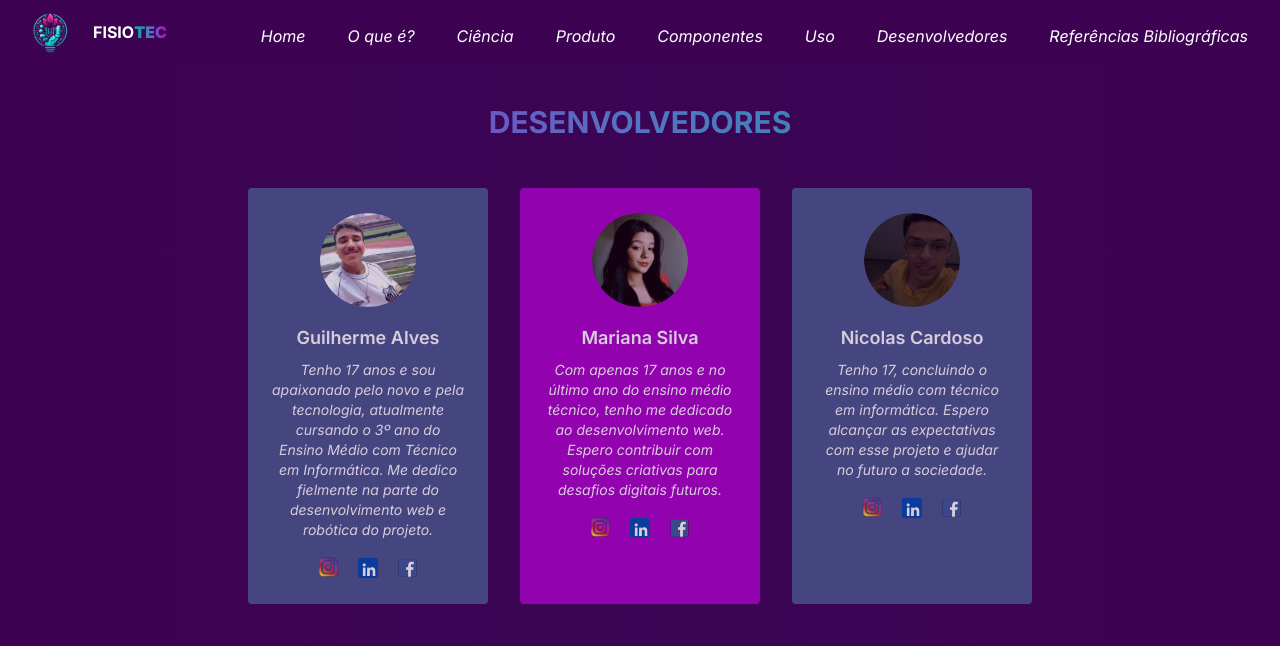
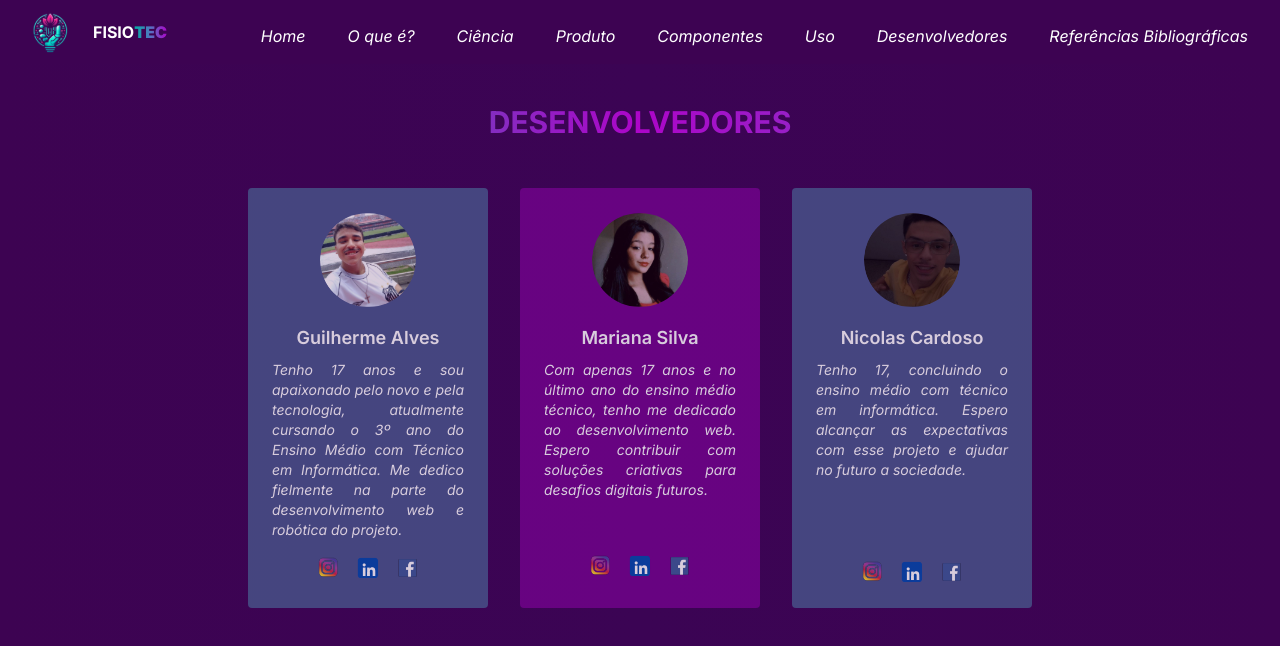
Before and after one commit to Nicolas07068/fisiotec-tcc, a React (Vite) app: page /desenvolvedores in a window 1280 px wide. Shown: the top 646 px of the page. Built offline with nearby package versions, Linux system fonts and the light colour scheme.

Commit message:
Espero ter terminado

```diff
--- a/src/components/Home.jsx
+++ b/src/components/Home.jsx
@@ -12,7 +12,7 @@ export default function Home() {
             <h1 className="text-2xl font-bold font-inter text-white lg:text-4xl">
               DESCUBRA A LUVA ROBÓTICA
             </h1>
-            <h1 className="text-2xl font-bold font-inter text-gradient bg-gradient-to-r from-verdinho via-azulzinho to-roxinho bg-clip-text text-transparent lg:text-4xl">
+            <h1 className="text-2xl font-bold font-inter text-gradient bg-gradient-to-r  from-verdinho  via-roxinho to-azulzinho bg-clip-text text-transparent lg:text-4xl">
               TERAPÊUTICA
             </h1>
             <p className="text-xs mt-6 mb-5 w-full text-white text-justify xl:w-auto xl:text-xl">
@@ -20,7 +20,7 @@ export default function Home() {
                 Uma revolução acessível na reabilitação motora, devolvendo independência e qualidade de vida. Experimente tecnologia de ponta para realizar exercícios fisioterapêuticos no conforto de sua casa.
               </i>
             </p>
-            <a href="/objetivo"><button className="mt-6 bg-gradient-to-l from-verdinho via-azulzinho to-roxinho text rounded-2xl p-1 text-white w-28">
+            <a href="/objetivo"><button className="mt-6 bg-gradient-to-l from-verdinho via-azulzinho to-roxinho text rounded-2xl p-1 text-white w-36">
               Veja mais
             </button></a>
           </div>
--- a/src/pages/Baseamento.jsx
+++ b/src/pages/Baseamento.jsx
@@ -9,7 +9,7 @@ export default function Baseamento() {
           <div className='xl:flex-row xl:w-1/2 xl:ml-10 xl:mt-10 '>
           <div className='font-bold ml-7 text-3xl text-white '>
             <h2 className=' text-whit mt-10'>BASEAMENTO </h2>
-            <h2 className=' text-gradient bg-gradient-to-r  from-verdinho  via-azulzinho to-roxinho bg-clip-text text-transparent mb-10 xl:mb-6'>CIENTÍFICO</h2>
+            <h2 className=' text-gradient bg-gradient-to-r  from-verdinho  via-roxinho to-azulzinho bg-clip-text text-transparent mb-10 xl:mb-6'>CIENTÍFICO</h2>
           </div>
 
             <p className='ml-5 mb-10 text-white w-11/12 xl:mb-6 w-11/12 text-justify '><i>Segundo a ciência existem condições médicas que afetam significamente o controle muscular e a mobilidade das ações um exemplo é a paralisia cerebral, que atinge cerca de150 mil pessoas por ano. Idosos também possuem alta prevalência de dificuldades motoras. Visto isso, torno essencial desenvolver um dispositivo que melhore a qualidade de vida e que reintegre essas pessoas na sociedade.</i>
@@ -17,7 +17,7 @@ export default function Baseamento() {
             <p className='ml-5 text-white w-11/12 text-justify'><i>Independentemente do que tenha resultado na perda na mobilidade das mãos, essa condição compromete a independência para realizar tarefas, tendo impacto mental e emocional, tais como ansiedade e depressão. Além disso, a realização de exercícios fisioterapêuticos com sessões repetitivas para o fortalecimento, apresenta resultados significativos na recuperação de um indivíduo, sendo essencial para realizar tarefas diárias e recuperar sua autonomia.</i></p>
 
 
-          <a href="/produto"><button className='mt-6 bg-gradient-to-l  from-verdinho via-azulzinho to-roxinho text rounded-3xl p-1 text-white ml-6 mb-10 w-28 xl:mb-0'>Veja Mais</button></a>
+          <a href="/produto"><button className='mt-6 bg-gradient-to-l  from-verdinho via-azulzinho to-roxinho text rounded-3xl p-1 text-white ml-6 mb-10 w-36 xl:mb-0'>Veja Mais</button></a>
           </div>
           <div className='flex items-center justify-center xl:w-1/2 xl:ml-20 xl:mt-32
           '>
--- a/src/pages/Desenvolvedores.jsx
+++ b/src/pages/Desenvolvedores.jsx
@@ -11,13 +11,13 @@ export default function Desenvolvedores() {
     <section className='xl:mb-10'>
       <Header />
         <div className='xl:max-w-7xl xl:m-auto'>
-        <h2 className='text-3xl font-bold text-center mb-12  bg-gradient-to-l  from-verdinho  via-azulzinho to-roxinho bg-clip-text text-transparent mt-10'>DESENVOLVEDORES</h2>
+        <h2 className='text-3xl font-bold text-center mb-12 text-gradient bg-gradient-to-r from-verdinho via-roxinho to-azulzinho bg-clip-text text-transparent mt-10'>DESENVOLVEDORES</h2>
 
-        <div className='flex flex-wrap justify-center gap-8'>
-          <div className='bg-bg-dev opacity-80 p-6 h-90 w-60 rounded text-center text-white'>
+        <div className='flex flex-wrap justify-center gap-8 '>
+          <div className='bg-bg-dev opacity-80 p-6 h-90 w-60 rounded text-center text-white '>
             <img src={FotoGuilherme} alt="Foto de Guilherme Alves" className='w-24 h-24 mx-auto mb-4 rounded-full' />
             <h3 className='text-lg font-semibold mb-2'>Guilherme Alves</h3>
-            <p className='text-sm mb-4'>
+            <p className='text-sm mb-4 text-justify'>
               <i>Tenho 17 anos e sou apaixonado pelo novo e pela tecnologia, atualmente cursando o 3º ano do Ensino Médio com Técnico em Informática. Me dedico fielmente na parte do desenvolvimento web e robótica do projeto.</i>
             </p>
             <div className='flex justify-center gap-4'>
@@ -27,13 +27,13 @@ export default function Desenvolvedores() {
             </div>
           </div>
 
-          <div className='bg-bg-dev2 opacity-80 p-6 h-90 w-60 rounded text-center text-white'>
+          <div className='bg-bg-dev2 bg-opacity-50 opacity-80 p-6 h-90 w-60 rounded text-center text-white'>
             <img src={FotoMariana} alt="Foto de Mariana Silva" className='w-24 h-24 mx-auto mb-4 rounded-full' />
             <h3 className='text-lg font-semibold mb-2'>Mariana Silva</h3>
-            <p className='text-sm mb-4'>
+            <p className='text-sm mb-4 text-justify'>
               <i>Com apenas 17 anos e no último ano do ensino médio técnico, tenho me dedicado ao desenvolvimento web. Espero contribuir com soluções criativas para desafios digitais futuros.</i>
             </p>
-            <div className='flex justify-center gap-4'>
+            <div className='flex justify-center gap-4 mt-[54px]'>
               <a href="#"><img src={LogoInstagram} alt="Instagram" className='w-6 h-6' /></a>
               <a href="#"><img src={LogoLinkedin} alt="LinkedIn" className='w-6 h-6' /></a>
               <a href="#"><img src={LogoFacebook} alt="Facebook" className='w-6 h-6' /></a>
@@ -44,10 +44,10 @@ export default function Desenvolvedores() {
           <div className='bg-bg-dev opacity-80 p-6 h-90 w-60 rounded text-center mb-10 text-white lg:-mb-0'>
             <img src={FotoNicolas} alt="Foto de Nicolas Cardoso" className='w-24 h-24 mx-auto mb-4 rounded-full' />
             <h3 className='text-lg font-semibold mb-2'>Nicolas Cardoso</h3>
-            <p className='text-sm mb-4'>
+            <p className='text-sm mb-4 text-justify'>
             <i>Tenho 17, concluindo o ensino médio com técnico em informática. Espero alcançar as expectativas com esse projeto e ajudar no futuro a sociedade.</i>
             </p>
-            <div className='flex justify-center gap-4'>
+            <div className='flex justify-center gap-4 mt-[80px]'>
               <a href="#"><img src={LogoInstagram} alt="Instagram" className='w-6 h-6' /></a>
               <a href="#"><img src={LogoLinkedin} alt="LinkedIn" className='w-6 h-6' /></a>
               <a href="#"><img src={LogoFacebook} alt="Facebook" className='w-6 h-6' /></a>
--- a/src/pages/Objetivos.jsx
+++ b/src/pages/Objetivos.jsx
@@ -51,7 +51,7 @@ export default function Objetivos() {
       <p className='text-white mt-10 xl:w-1/2 text-justify mt-8 mb-0 mr-4 xl:text-sm'><i>A Luva Robótica Terapêutica é um dispositivo inovador que utiliza tecnologia Arduino Uno para ajudar pacientes com dificuldades motoras a realizarem exercícios fisioterapêuticos, abrindo e fechando a mão do usuário para facilitar a recuperação.</i></p>
 
 
-        <a href="/baseamento"><button className='mb-10 mt-2 bg-transparent border-2 w-32 rounded-3xl p-1 text-white xl:mt-10 mr-[500px]'>Veja Mais</button></a>
+        <a href="/baseamento"><button className='mb-10 mt-2 bg-transparent border-2 w-36 rounded-3xl p-1 text-white xl:mt-10 mr-[500px]'>Veja Mais</button></a>
       </div>
       </div>
     </section>
```
